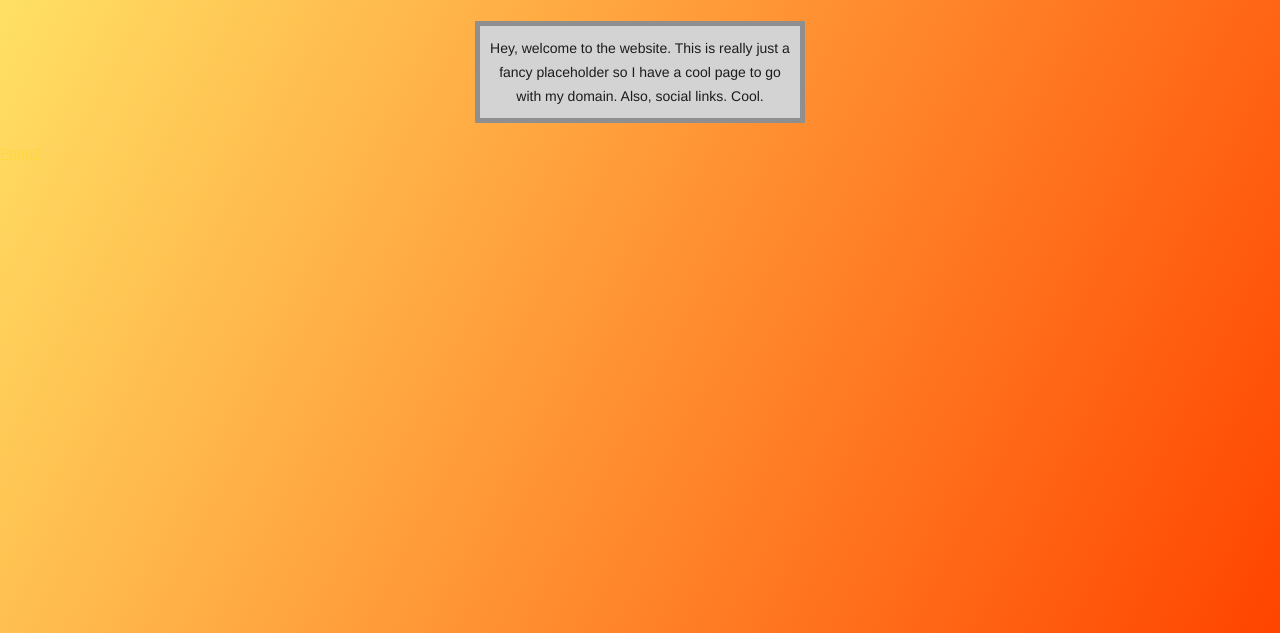
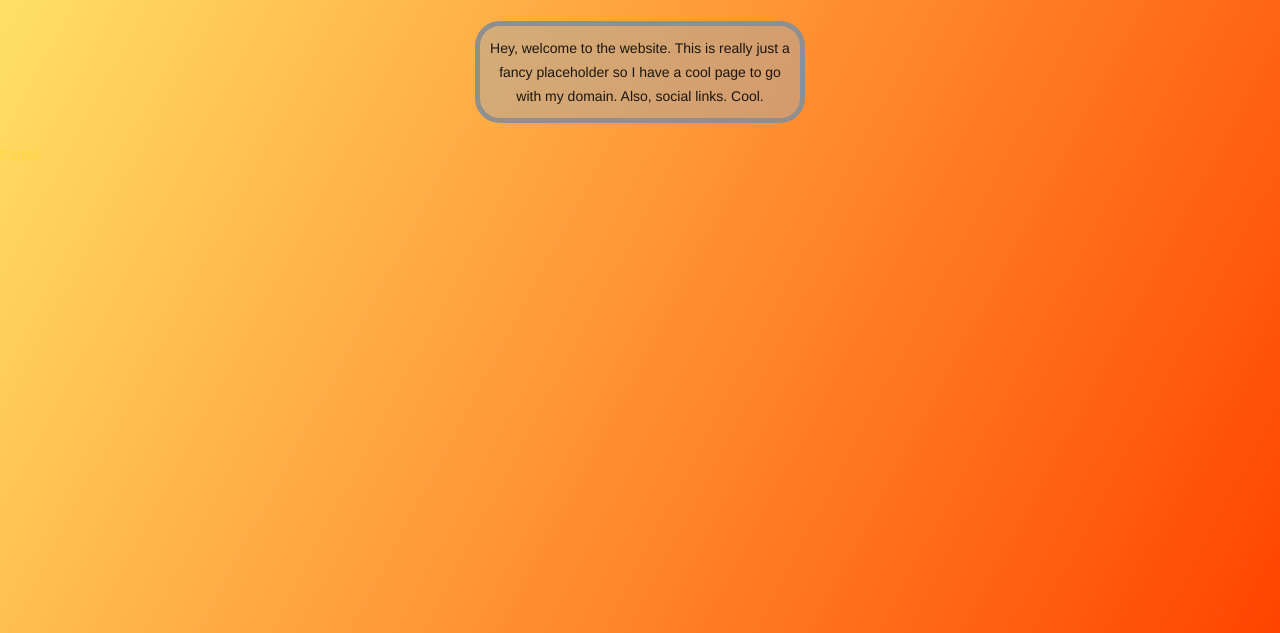
Before and after one commit to kotobdev/kotobsite, a plain HTML site: page index.html in a window 1280 px wide. Shown: the part 167-800 px from the top of the page. Drawn offline with nearby package versions, Linux system fonts and the light colour scheme.

Commit message:
haha style :))))

```diff
--- a/index.html
+++ b/index.html
@@ -11,9 +11,10 @@
             background: linear-gradient(118deg, rgba(255,233,107,1) 0%, rgba(255,68,0,1) 100%);
         }
         p {
-            background-color: lightgrey;
+            background-color: rgba(170, 170, 170, .5);
             width: 300px;
             border: 5px solid rgb(143, 143, 143);
+            border-radius: 25px;
             padding: 10px;
             margin: 20px;
         }
```
